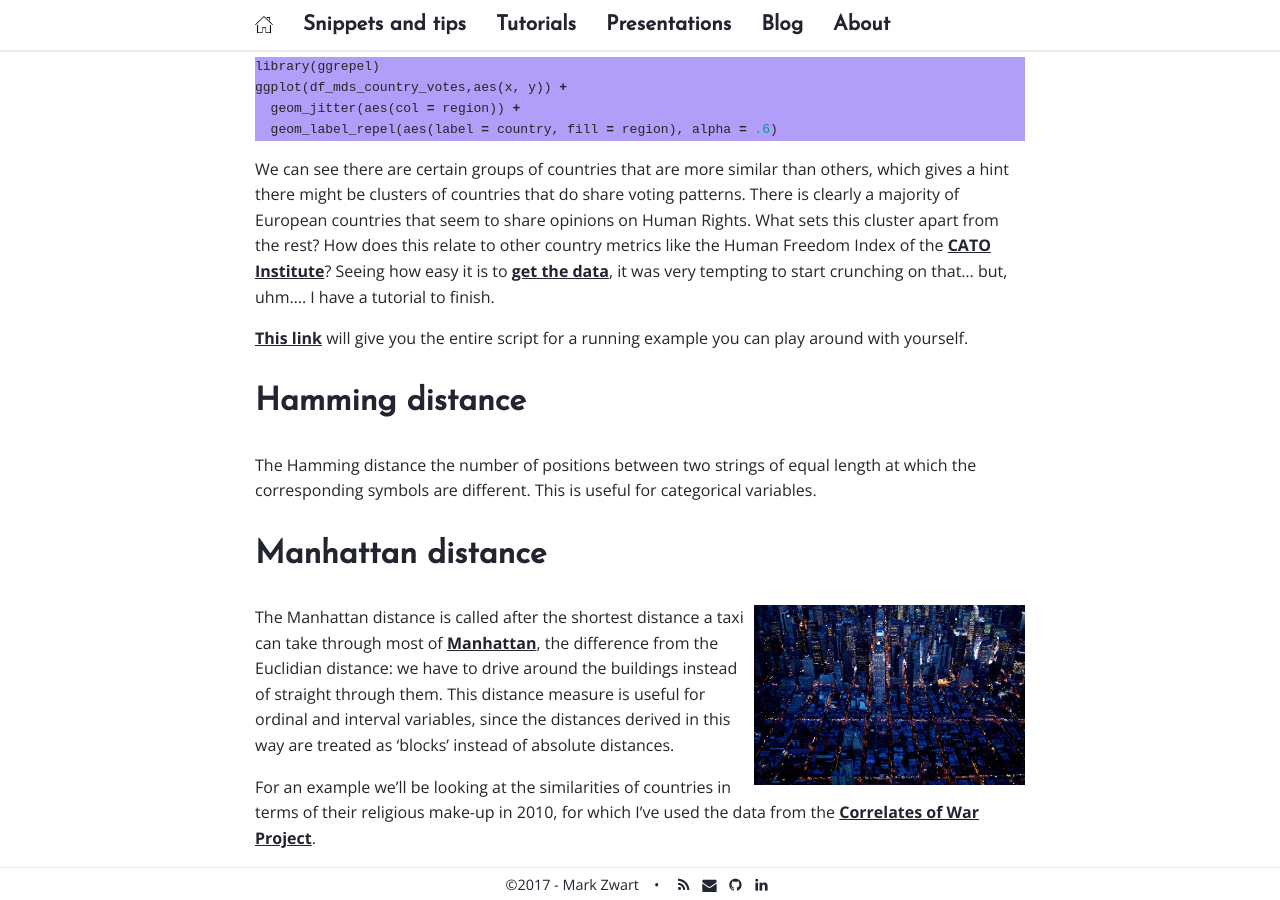
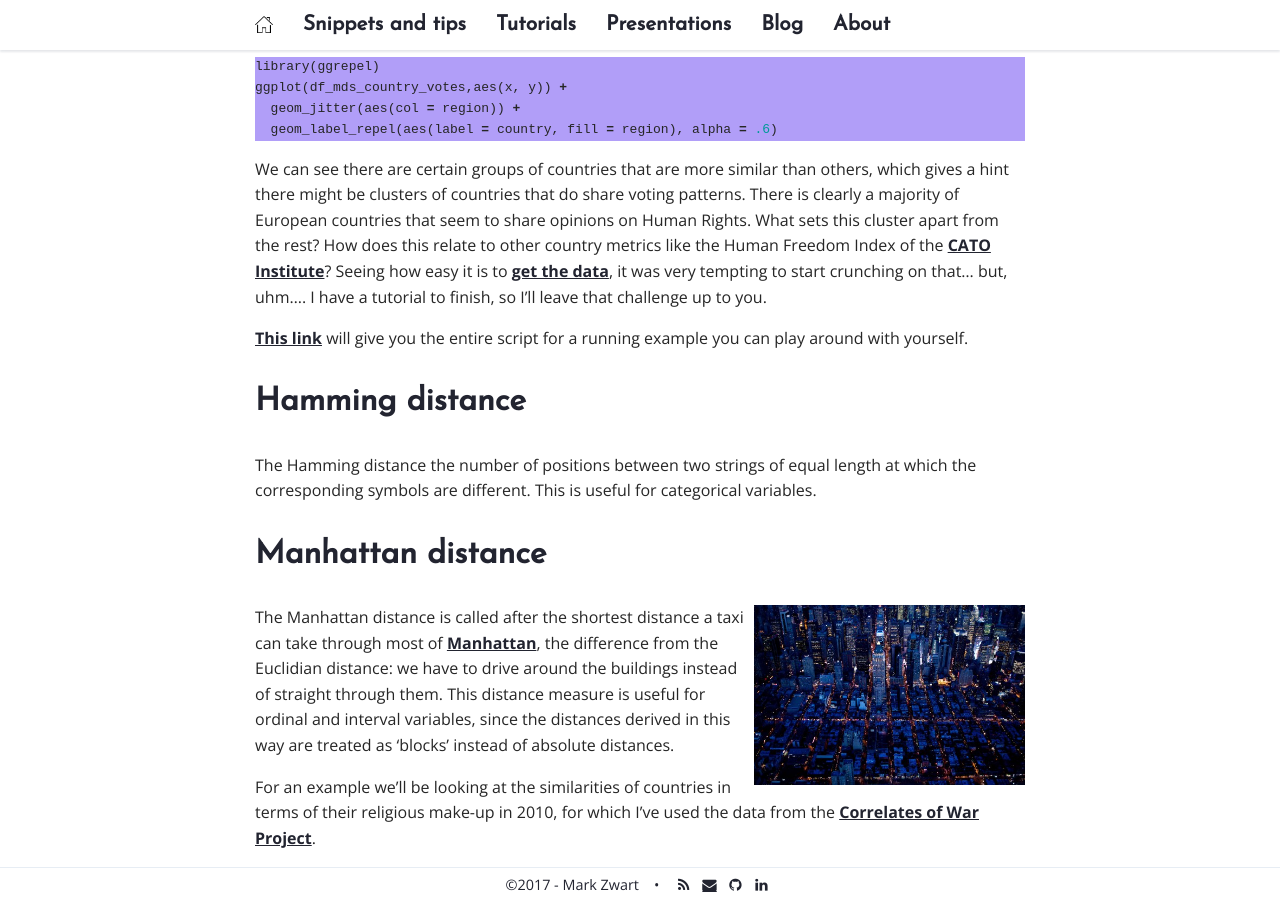
Before and after one commit to mark-me/mark-me.github.io, a Jekyll site: the page built from _pages/tutorials/distance-measures/distance-measures.md, in a window 1280 px wide and 900 px high, scrolled down 3010 px. Built offline with Jekyll 4.4.1, drawn with Linux system fonts in a browser that asks for light colours; nearby versions of some CDN libraries; comment, search, counter and statistics services are not loaded.

Commit message:
Update distance-measures.md

````diff
--- a/_pages/tutorials/distance-measures/distance-measures.md
+++ b/_pages/tutorials/distance-measures/distance-measures.md
@@ -85,7 +85,7 @@
   geom_jitter(aes(col = region)) +
   geom_label_repel(aes(label = country, fill = region), alpha = .6)
 ```
-We can see there are certain groups of countries that are more similar than others, which gives a hint there might be clusters of countries that do share voting patterns. There is clearly a majority of European countries that seem to share opinions on Human Rights. What sets this cluster apart from the rest? How does this relate to other country metrics like the Human Freedom Index of the [CATO Institute](https://www.cato.org/support)? Seeing how easy it is to [get the data](https://www.cato.org/human-freedom-index), it was very tempting to start crunching on that... but, uhm.... I have a tutorial to finish.
+We can see there are certain groups of countries that are more similar than others, which gives a hint there might be clusters of countries that do share voting patterns. There is clearly a majority of European countries that seem to share opinions on Human Rights. What sets this cluster apart from the rest? How does this relate to other country metrics like the Human Freedom Index of the [CATO Institute](https://www.cato.org/support)? Seeing how easy it is to [get the data](https://www.cato.org/human-freedom-index), it was very tempting to start crunching on that... but, uhm.... I have a tutorial to finish, so I'll leave that challenge up to you.
 
 [This link](https://raw.githubusercontent.com/mark-me/mark-me.github.io/master/_pages/tutorials/distance-measures/jaccard-distance.R) will give you the entire script for a running example you can play around with yourself.
 
````
